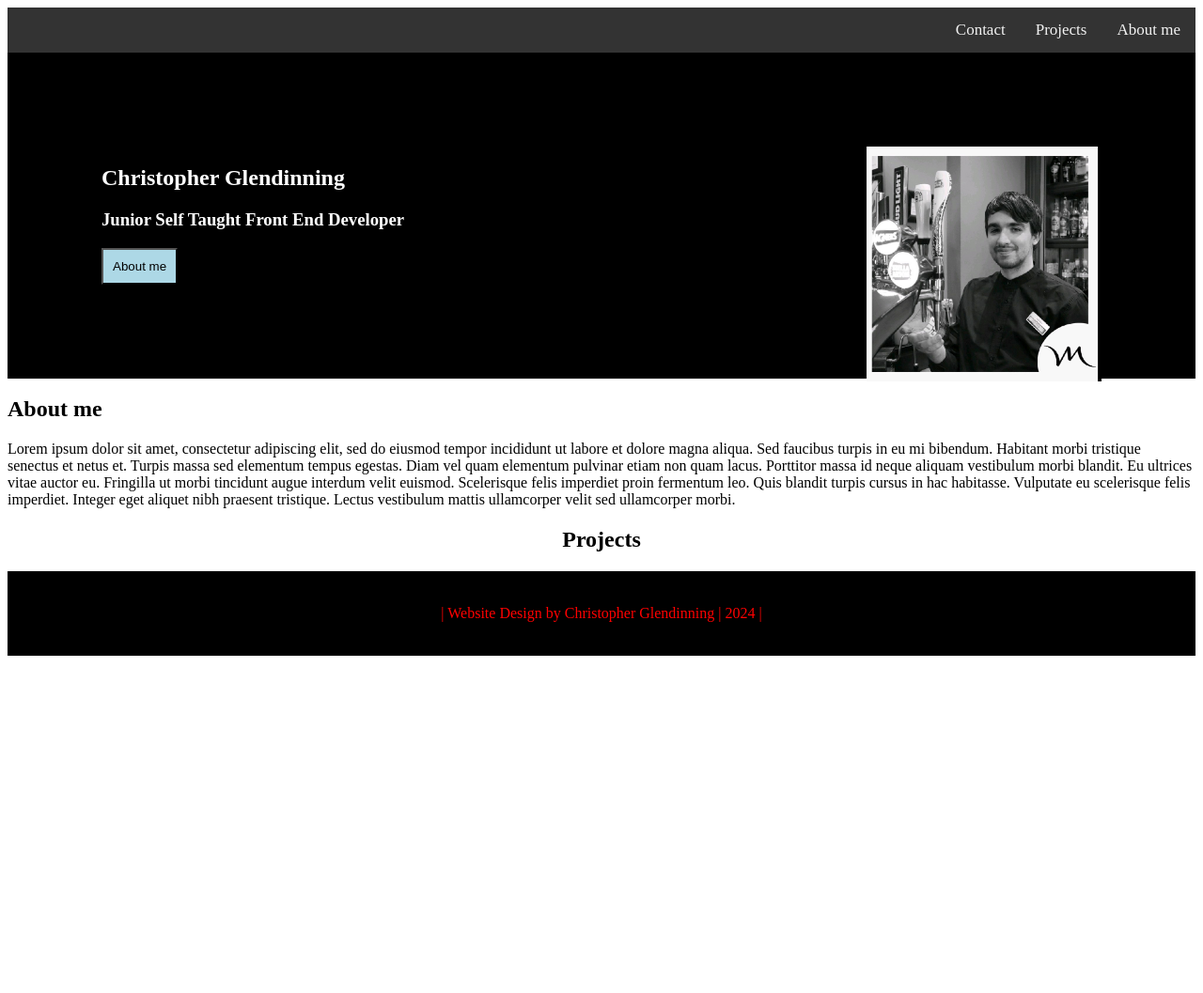
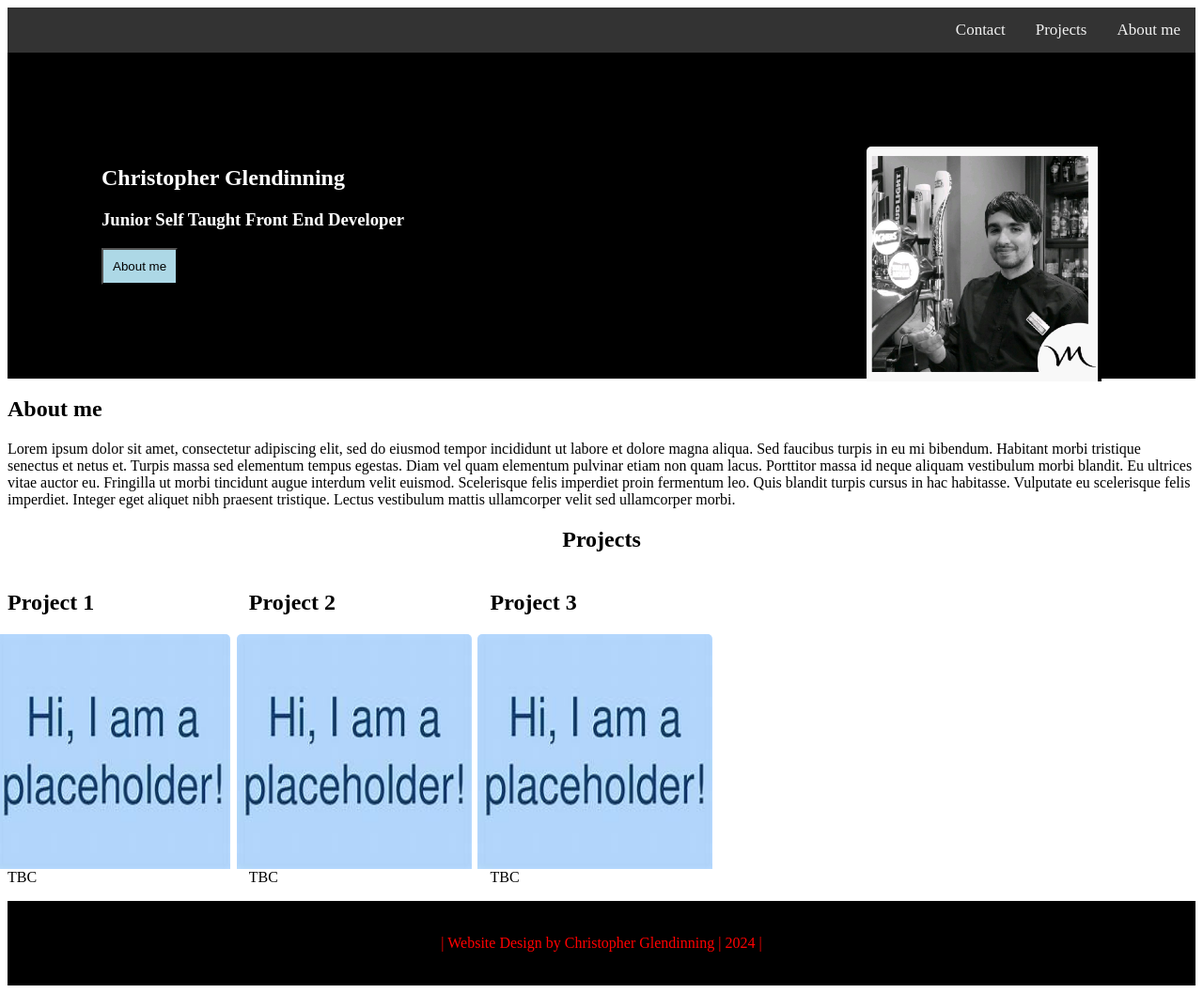
Before and after one commit to dubz2k11/portfolio-website, a plain HTML site: page index.html in a window 1280 px wide. Shown: the whole page at 94% size. Before the commit the page ends 800 px from the top, so only its background shows below. Drawn offline with Linux system fonts and the light colour scheme.

Commit message:
Day 2
Added project cards
Updated CSS
(NEED TO MAKE PROJECT CARDS IN MIDDLE OF PAGE)
Added Placeholder image with files

```diff
--- a/css/style.css
+++ b/css/style.css
@@ -30,7 +30,24 @@ img{
   float: right;
 }
 #Projects{
-  text-align: center;
+  text-align:center;
+}
+.cards {
+  display: grid;
+  grid-template-columns: repeat(auto-fill, minmax(230px, 1fr));
+  gap: 20px;
+}
+
+.card:hover {
+  box-shadow: 0 8px 16px 0 rgba(0,0,0,0.2);
+}
+
+img {
+  border-radius: 5px 5px 0 0;
+}
+
+.container {
+  padding: 2px 16px;
 }
 footer{
   background-color: black;
--- a/index.html
+++ b/index.html
@@ -33,6 +33,36 @@
   Quis blandit turpis cursus in hac habitasse. Vulputate eu scelerisque felis imperdiet.
   Integer eget aliquet nibh praesent tristique. Lectus vestibulum mattis ullamcorper velit sed ullamcorper morbi.</p>
 <h1 id="Projects">Projects</h1>
+<div class="cards">
+  <article class="card">
+    <header>
+      <h2>Project 1 </h2>
+    </header>
+    <img src="plc.jpg" alt="Hot air balloons">
+    <div class="content">
+      <p>TBC</p>
+    </div>
+
+  </article>
+
+  <article class="card">
+    <header>
+      <h2>Project 2 </h2>
+    </header>
+    <img src="plc.jpg" alt="Hot air balloons">
+    <div class="content">
+      <p>TBC</p>
+    </div>
+  </article>
+  <article class="card">
+    <header>
+      <h2>Project 3</h2>
+    </header>
+    <img src="plc.jpg" alt="Hot air balloons">
+    <div class="content">
+      <p>TBC</p>
+    </div>
+  </article>
 </section>
 <!-- About me-->
 <!-- Contact me-->
```
Also changed, not shown: plc.jpg (added).
